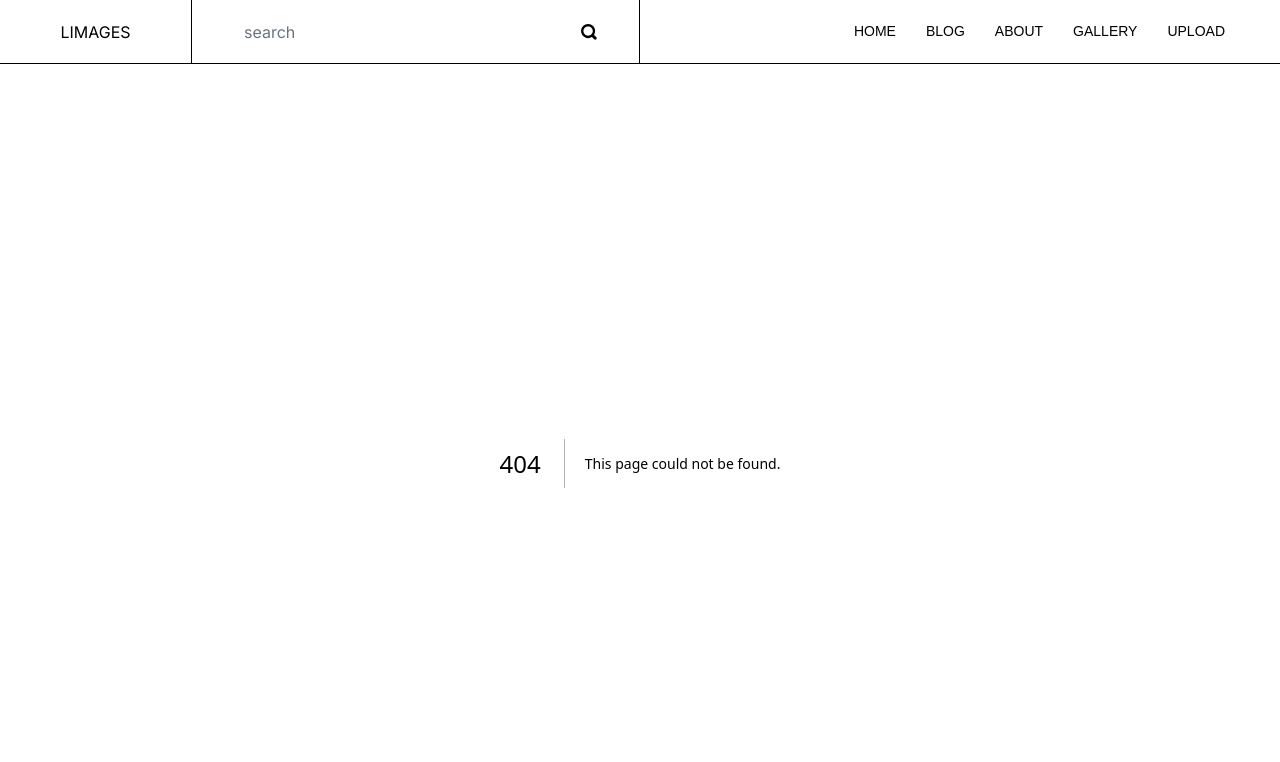
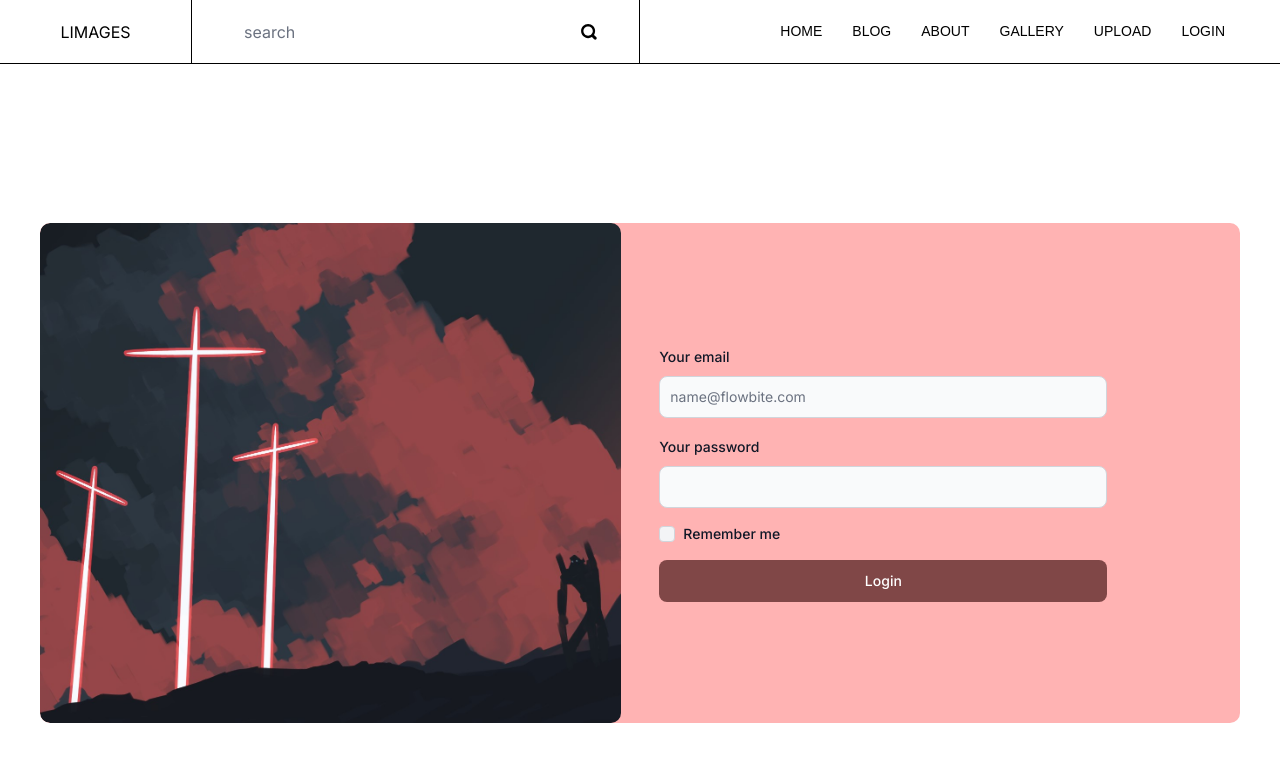
Before and after one commit to XyanZhang/my-photography-site, a Next.js app: page /login in a window 1280 px wide. Before the commit this address had no page. Shown: the top 762 px of the page. Built offline with nearby package versions, Linux system fonts and the light colour scheme.

Commit message:
feat: 增加网站主题色

```diff
--- a/src/app/PhotoList.tsx
+++ b/src/app/PhotoList.tsx
@@ -14,19 +14,28 @@ const PhotoList2: React.FC<PhotoListProps> = ({ photos }) => {
   const waterfall_container:any = useRef()
   const router = useRouter()
 
+  const lastImg = useRef<any>()
+
   useLayoutEffect(() => {
-    let columns = Math.floor(window.innerWidth / PhotoWidth)
-    calcuHeight(columns);
+    changeHeight();
 
-    window.addEventListener('resize', () => {
-      let columns = Math.floor(window.innerWidth / PhotoWidth)
-      calcuHeight(columns)
-    })
+    window.addEventListener('resize', changeHeight)
 
     // 监听滚动事件
-    window.addEventListener('scroll', lazyLoad);
+    window.addEventListener('scroll', () => {
+      lazyLoad()
+      changeHeight()
+    });
 
+    adjustContentHeight()
   }, [])
+
+
+
+  function changeHeight() {
+    let columns = Math.floor(window.innerWidth / PhotoWidth)
+    calcuHeight(columns)
+  }
 
   function gotoDetail(id: number) {
     router.push('/photo/detail?id='+id)
@@ -56,13 +65,22 @@ const PhotoList2: React.FC<PhotoListProps> = ({ photos }) => {
       columnHeights[shortestColumn] += item.offsetHeight + 10;
     })
   }
+
+  function adjustContentHeight () {
+    // 获取最后一张图片的位置
+    lastImg.current && (
+      lastImg.current.onload = (e:any) => {
+        console.log(e)
+      }
+    )
+  }
   return (
     <div className='relative flex flex-wrap flex-col' id="waterfall-container" ref={waterfall_container}>
       {photos.map((photo: any, index) => {
         return (
-          <div key={index} className='lazy-load item border-4 border-transparent transition-all duration-500' style={{ width: PhotoWidth+'px' }}>
+          <div key={index} className='lazy-load item border-4 border-transparent transition-all duration-500 blur-sm' style={{ width: PhotoWidth+'px' }}>
             {/* index: {index} */}
-            <img data-src={photo.url.replace('public', 'api')} alt="" onClick={() => gotoDetail(photo.id)}/>
+            <img ref={index == photos.length - 1 ? lastImg : null} data-src={photo.url.replace('public', 'api')} alt="" onClick={() => gotoDetail(photo.id)}/>
           </div>
         )
       })}
--- a/src/app/components/nav.tsx
+++ b/src/app/components/nav.tsx
@@ -28,6 +28,11 @@ const Nav = () => {
           Upload
         </Link>
       </li>
+      <li>
+        <Link href="/login">
+          Login
+        </Link>
+      </li>
     </ul>
   );
 };
--- a/src/app/globals.css
+++ b/src/app/globals.css
@@ -22,13 +22,13 @@ html {
 }
 
 body {
-  color: rgb(var(--foreground-rgb));
+  /* color: rgb(var(--foreground-rgb));
   background: linear-gradient(
       to bottom,
       transparent,
       rgb(var(--background-end-rgb))
     )
-    rgb(var(--background-start-rgb));
+    rgb(var(--background-start-rgb)); */
 }
 
 @layer utilities {
--- a/src/app/layout/header.tsx
+++ b/src/app/layout/header.tsx
@@ -6,7 +6,7 @@ const Header = () => {
   return (
     <div className='flex h-full bg-white'>
       <div className='flex w-1/2 border-r-black'>
-        <span className='w-48 flex items-center justify-center cursor-pointer border-r-black'>LIMAGES</span>
+        <a href="/" className='w-48 flex items-center justify-center cursor-pointer border-r-black'>LIMAGES</a>
         <div className='px-10 flex flex-1'>
           <SearchInput></SearchInput>
         </div>
--- /dev/null
+++ b/src/app/login/index.css
@@ -0,0 +1,14 @@
+.login-bg {
+  /* background: lightpink; */
+  border-radius: 10px;
+  overflow: hidden;
+}
+.login-cover {
+  border-radius: 10px;
+  width: 100%;
+  height: 500px;
+  /* background: rgb(255, 225, 225); */
+  background: url(/banner-1.jpg) no-repeat;
+  background-position: center;
+  background-size: cover;
+}
--- /dev/null
+++ b/src/app/login/page.tsx
@@ -0,0 +1,44 @@
+'use client';
+import './index.css'
+import { Button, Checkbox, Label, TextInput } from 'flowbite-react';
+
+export default function Login() {
+  return (
+    <div className='pt-40'>
+      <div className='m-auto w-1200 flex justify-between align-middle login-bg  bg-site-2'>
+        <div className='text-right w-half'>
+          <div className='login-cover'></div>
+        </div>
+        <div className='w-10'>
+
+        </div>
+        <div className='w-half flex flex-col justify-center'>
+          <form className="flex max-w-md flex-col gap-4">
+            <div>
+              <div className="mb-2 block">
+                <Label htmlFor="email1" value="Your email" />
+              </div>
+              <TextInput
+                id="email1"
+                type="email"
+                placeholder="name@flowbite.com"
+                required
+              />
+            </div>
+            <div>
+              <div className="mb-2 block">
+                <Label htmlFor="password1" value="Your password" />
+              </div>
+              <TextInput id="password1" type="password" required />
+            </div>
+            <div className="flex items-center gap-2">
+              <Checkbox id="remember" />
+              <Label htmlFor="remember">Remember me</Label>
+            </div>
+            <Button className='bg-site-4 hover:bg-site-1' type="submit">Login</Button>
+          </form>
+        </div>
+      </div>
+    </div>
+  );
+}
--- a/tailwind.config.ts
+++ b/tailwind.config.ts
@@ -1,28 +1,51 @@
-import type { Config } from "tailwindcss";
-const flowbite = require("flowbite-react/tailwind");
+import type { Config } from 'tailwindcss';
+const flowbite = require('flowbite-react/tailwind');
 
 const config: Config = {
   content: [
-    "./src/pages/**/*.{js,ts,jsx,tsx,mdx}",
-    "./src/components/**/*.{js,ts,jsx,tsx,mdx}",
-    "./src/app/**/*.{js,ts,jsx,tsx,mdx}",
+    './src/pages/**/*.{js,ts,jsx,tsx,mdx}',
+    './src/components/**/*.{js,ts,jsx,tsx,mdx}',
+    './src/app/**/*.{js,ts,jsx,tsx,mdx}',
     flowbite.content(),
   ],
   theme: {
     extend: {
+      colors: {
+        site: {
+          '0': '#797979',
+          '1': '#FFEBEB',
+          '2': '#FFB3B3',
+          '3': '#E66C6C',
+          '4': '#804747',
+          '5': '#574343',
+          f: '#FFFFFF',
+        }
+      },
+      backgroundColor: {
+        site:{
+          '0': '#797979',
+          '1': '#FFEBEB',
+          '2': '#FFB3B3',
+          '3': '#E66C6C',
+          '4': '#804747',
+          '5': '#574343',
+          f: '#FFFFFF',
+        }
+      },
       width: {
-        "420": "420px",
-        "640": "640px",
+        half: '50%',
+        '420': '420px',
+        '640': '640px',
+        '1000': '1000px',
+        '1200': '1200px',
       },
       backgroundImage: {
-        "gradient-radial": "radial-gradient(var(--tw-gradient-stops))",
-        "gradient-conic":
-          "conic-gradient(from 180deg at 50% 50%, var(--tw-gradient-stops))",
+        'gradient-radial': 'radial-gradient(var(--tw-gradient-stops))',
+        'gradient-conic':
+          'conic-gradient(from 180deg at 50% 50%, var(--tw-gradient-stops))',
       },
     },
   },
-  plugins: [
-    flowbite.plugin(),
-  ],
+  plugins: [flowbite.plugin()],
 };
 export default config;
```
